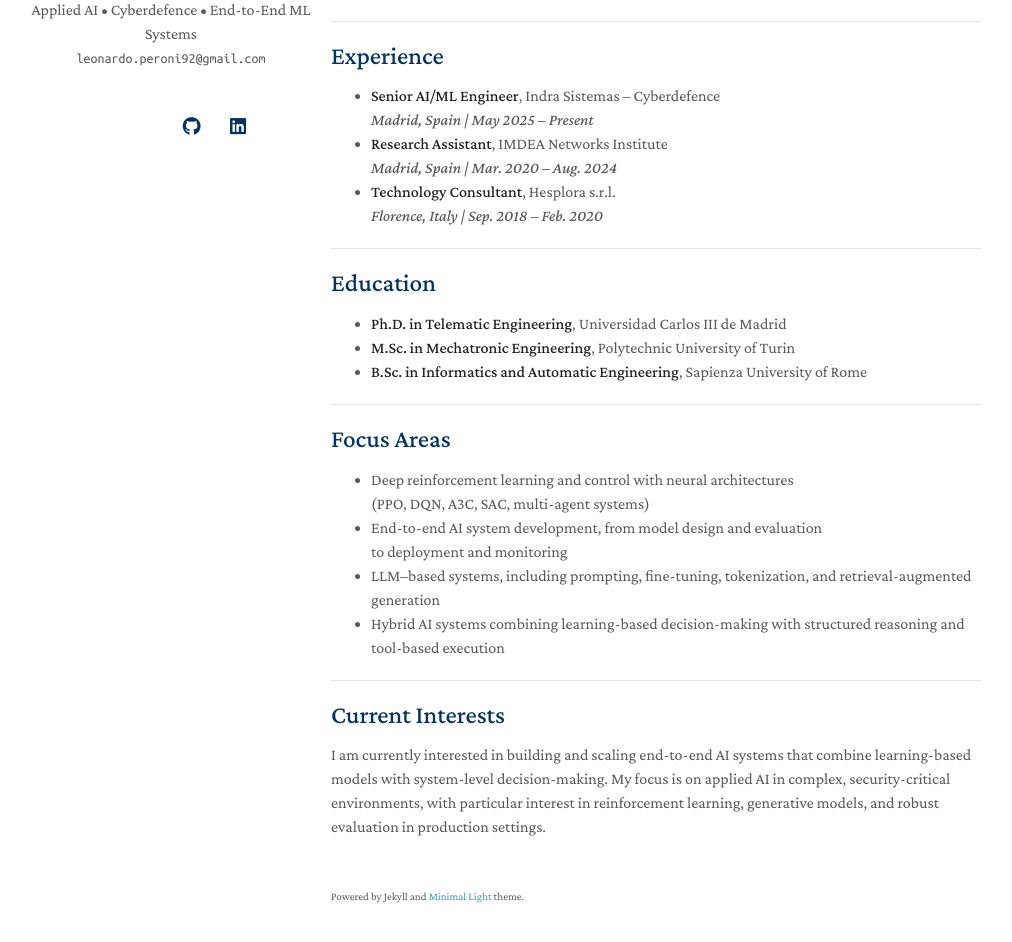
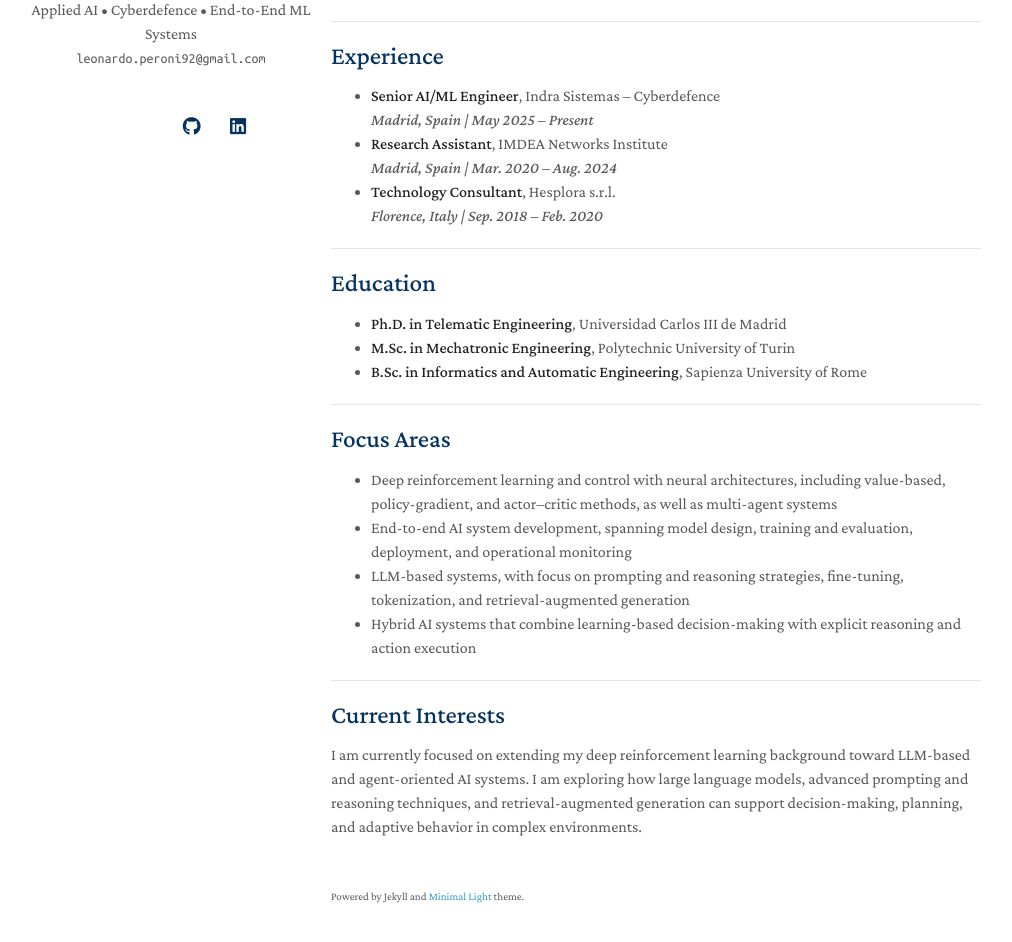
Before and after one commit to Leo-rojo/Leo-rojo.github.io, a Jekyll site: the page built from _pages/about.md, in a window 1280 px wide and 1365 px high. Shown: the part 388-1330 px from the top of the window, without its empty margins (139-1151 px from the left). Built offline with Jekyll 4.4.1, drawn with Linux system fonts in a browser that asks for light colours; a style sheet for code colours, icons or effects is not loaded.

Commit message:
Revise focus areas and current interests in AI
Updated focus areas and current interests to reflect a broader scope in AI, including LLM-based systems and advanced techniques.

```diff
--- a/_pages/about.md
+++ b/_pages/about.md
@@ -38,19 +38,16 @@ to inform how I approach building robust, measurable, and user-centric AI system
 ---
 
 ## Focus Areas
-- Deep reinforcement learning and control with neural architectures
-  (PPO, DQN, A3C, SAC, multi-agent systems)
-- End-to-end AI system development, from model design and evaluation
-  to deployment and monitoring
-- LLM–based systems, including prompting,
+- Deep reinforcement learning and control with neural architectures,
+  including value-based, policy-gradient, and actor–critic methods,
+  as well as multi-agent systems
+- End-to-end AI system development, spanning model design,
+  training and evaluation, deployment, and operational monitoring
+- LLM-based systems, with focus on prompting and reasoning strategies,
   fine-tuning, tokenization, and retrieval-augmented generation
-- Hybrid AI systems combining learning-based decision-making with
-  structured reasoning and tool-based execution
+- Hybrid AI systems that combine learning-based decision-making with explicit reasoning and action execution
 
 ---
 
 ## Current Interests
-I am currently interested in building and scaling end-to-end AI systems that combine learning-based models
-with system-level decision-making. My focus is on applied AI in complex, security-critical environments,
-with particular interest in reinforcement learning, generative models, and robust evaluation in production
-settings.
+I am currently focused on extending my deep reinforcement learning background toward LLM-based and agent-oriented AI systems. I am exploring how large language models, advanced prompting and reasoning techniques, and retrieval-augmented generation can support decision-making, planning, and adaptive behavior in complex environments.
```
